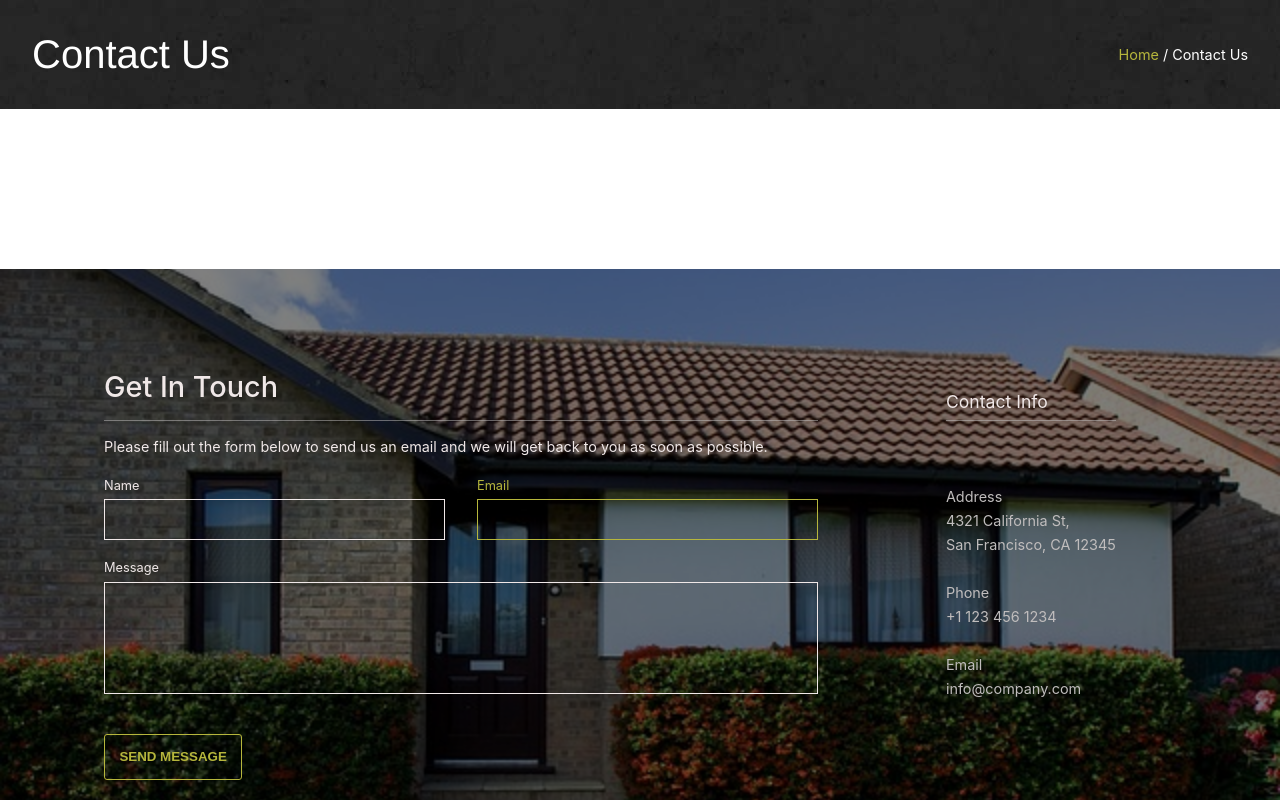
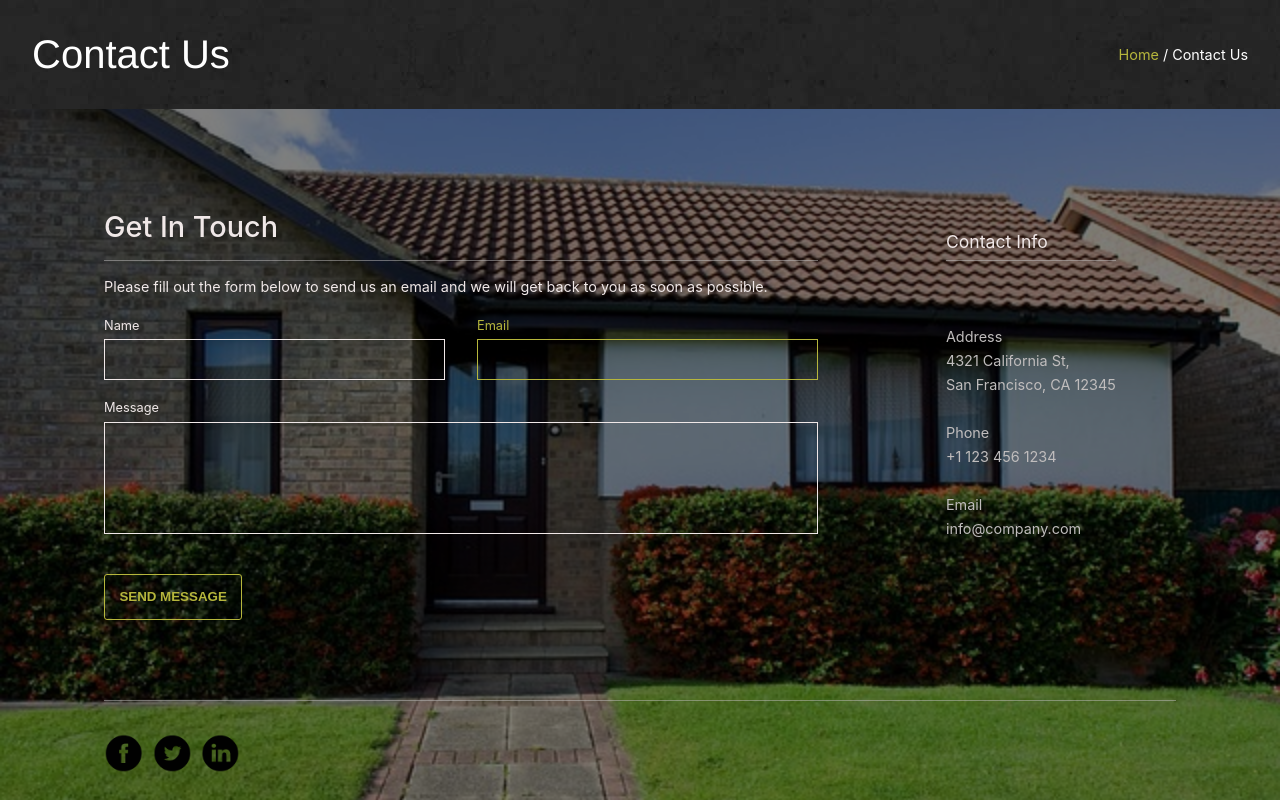
Before and after one commit to ifeanyiHM/1502-Properties, a React (Vite) app: page /contact in a window 1280 px wide. Shown: the top 800 px of the page. Built offline with nearby package versions, Linux system fonts and the light colour scheme.

Commit message:
phoenix global

```diff
--- a/src/index.css
+++ b/src/index.css
@@ -403,7 +403,6 @@
 
 .contact .form-container {
   background: url(./assets/bungalow.jpg) center/cover no-repeat;
-  margin: 10rem 0 0 0;
 }
 .contact .form-container .background-container {
   padding: 6.25rem 1rem 3.75rem 1rem;
--- a/src/index.scss
+++ b/src/index.scss
@@ -472,7 +472,7 @@
 .contact {
   .form-container {
     background: url(./assets/bungalow.jpg) center / cover no-repeat;
-    margin: 10rem 0 0 0;
+    // margin: 10rem 0 0 0;
 
     .background-container {
       padding: 6.25rem 1rem 3.75rem 1rem;
```
Also changed, not shown: 1 other file (tests, documents, lock files or other folders).
